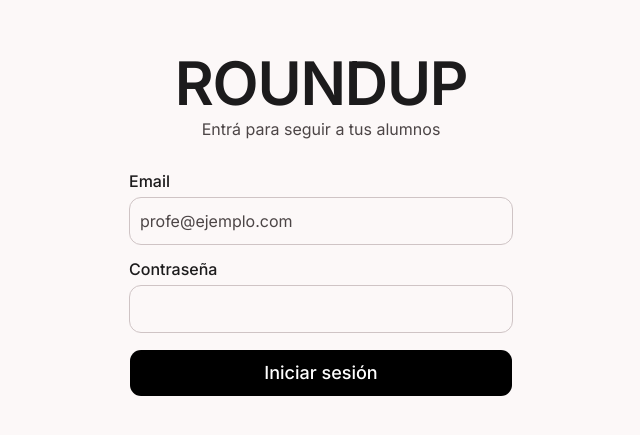
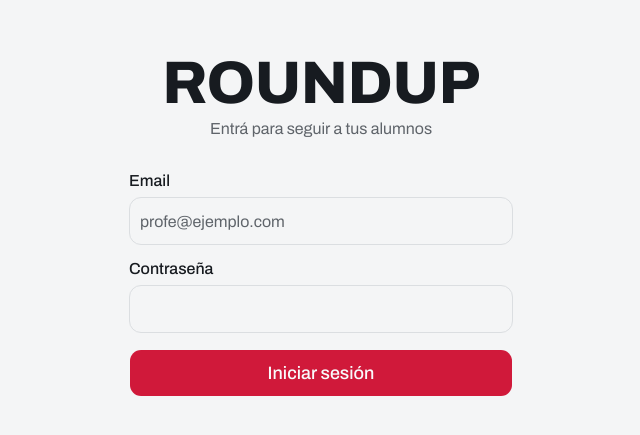
Before and after one commit to fedepasman/RoundUp, a Next.js app: page /login in a window 1280 px wide. Shown: the part 175-610 px from the top of the page, without its empty margins (319-959 px from the left). Built offline with nearby package versions, Linux system fonts and the light colour scheme.

Commit message:
Revert "style: aplicar design system Boro Athletic Performance"
This reverts commit 98592ddee216fd2dc917c4aaf8c8c1fc45558f9b.

```diff
--- a/src/app/globals.css
+++ b/src/app/globals.css
@@ -39,58 +39,58 @@
   --color-popover: var(--popover);
   --color-card-foreground: var(--card-foreground);
   --color-card: var(--card);
-  --radius-sm: 0.25rem;
-  --radius-md: 0.5rem;
-  --radius-lg: 0.75rem;
-  --radius-xl: 1rem;
-  --radius-2xl: 1.5rem;
-  --radius-3xl: 9999px;
-  --radius-4xl: 9999px;
+  --radius-sm: calc(var(--radius) * 0.6);
+  --radius-md: calc(var(--radius) * 0.8);
+  --radius-lg: var(--radius);
+  --radius-xl: calc(var(--radius) * 1.4);
+  --radius-2xl: calc(var(--radius) * 1.8);
+  --radius-3xl: calc(var(--radius) * 2.2);
+  --radius-4xl: calc(var(--radius) * 2.6);
 }
 
 /*
- * RoundUp — tokens Boro Athletic Performance
- * surface:    fondo cálido off-white (#fcf8f8)
- * foreground: carbón oscuro (#1c1b1c)
- * primary:    negro (#000000) — autoridad y fuerza
- * ring/focus: azul Athletic (#0050d7) — color de acción
- * success:    verde (asistencia presente)
+ * RoundUp — tokens de diseño (solo modo claro)
+ * lona:        fondo gris claro neutro (la lona del ring)
+ * tinta:       carbón azulado para texto
+ * rojo córner: primario, acciones y marca
+ * verde:       éxito / "presente"
+ * azul córner: series de datos secundarias
  */
 :root {
-  --background: #fcf8f8;
-  --foreground: #1c1b1c;
-  --card: #ffffff;
-  --card-foreground: #1c1b1c;
-  --popover: #ffffff;
-  --popover-foreground: #1c1b1c;
-  --primary: #000000;
-  --primary-foreground: #ffffff;
-  --secondary: #f1eded;
-  --secondary-foreground: #1c1b1c;
-  --muted: #ebe7e7;
-  --muted-foreground: #4c4546;
-  --accent: #f5f1f1;
-  --accent-foreground: #1c1b1c;
-  --destructive: #ba1a1a;
-  --border: #cfc4c5;
-  --input: #cfc4c5;
-  --ring: #0050d7;
-  --chart-1: #000000;
-  --chart-2: #0050d7;
+  --background: oklch(0.97 0.002 247);
+  --foreground: oklch(0.22 0.012 255);
+  --card: oklch(1 0 0);
+  --card-foreground: oklch(0.22 0.012 255);
+  --popover: oklch(1 0 0);
+  --popover-foreground: oklch(0.22 0.012 255);
+  --primary: oklch(0.55 0.21 20);
+  --primary-foreground: oklch(0.985 0.002 247);
+  --secondary: oklch(0.93 0.005 247);
+  --secondary-foreground: oklch(0.28 0.012 255);
+  --muted: oklch(0.94 0.004 247);
+  --muted-foreground: oklch(0.5 0.012 255);
+  --accent: oklch(0.93 0.02 20);
+  --accent-foreground: oklch(0.4 0.16 20);
+  --destructive: oklch(0.55 0.21 20);
+  --border: oklch(0.9 0.005 247);
+  --input: oklch(0.9 0.005 247);
+  --ring: oklch(0.55 0.21 20);
+  --chart-1: oklch(0.55 0.21 20);
+  --chart-2: oklch(0.55 0.18 262);
   --chart-3: oklch(0.6 0.14 150);
   --chart-4: oklch(0.7 0.14 80);
-  --chart-5: #4c4546;
-  --radius: 0.5rem;
+  --chart-5: oklch(0.45 0.012 255);
+  --radius: 0.75rem;
   --success: oklch(0.6 0.14 150);
-  --success-foreground: #ffffff;
-  --sidebar: #ffffff;
-  --sidebar-foreground: #1c1b1c;
-  --sidebar-primary: #000000;
-  --sidebar-primary-foreground: #ffffff;
-  --sidebar-accent: #f5f1f1;
-  --sidebar-accent-foreground: #1c1b1c;
-  --sidebar-border: #cfc4c5;
-  --sidebar-ring: #0050d7;
+  --success-foreground: oklch(0.985 0.002 247);
+  --sidebar: oklch(1 0 0);
+  --sidebar-foreground: oklch(0.22 0.012 255);
+  --sidebar-primary: oklch(0.55 0.21 20);
+  --sidebar-primary-foreground: oklch(0.985 0.002 247);
+  --sidebar-accent: oklch(0.94 0.004 247);
+  --sidebar-accent-foreground: oklch(0.28 0.012 255);
+  --sidebar-border: oklch(0.9 0.005 247);
+  --sidebar-ring: oklch(0.55 0.21 20);
 }
 
 @theme inline {
@@ -110,25 +110,16 @@
   }
 }
 
-/* Títulos de sección: Inter semibold compacto */
 @utility font-display {
   font-family: var(--font-sans);
-  font-weight: 600;
-  letter-spacing: -0.02em;
-  line-height: 1.1;
+  font-stretch: 125%;
+  font-weight: 800;
+  letter-spacing: -0.01em;
 }
 
-/* Marcas, tiempos y rankings: números tabulares */
+/* Marcas, tiempos y rankings: números tabulares estilo "round counter" */
 @utility numeros-marca {
   font-variant-numeric: tabular-nums;
+  font-stretch: 112%;
   font-weight: 700;
 }
-
-/* Labels de categoría: mayúsculas tracking amplio */
-@utility label-caps {
-  font-size: 0.75rem;
-  font-weight: 600;
-  line-height: 1rem;
-  letter-spacing: 0.05em;
-  text-transform: uppercase;
-}
--- a/src/app/layout.tsx
+++ b/src/app/layout.tsx
@@ -1,11 +1,12 @@
 import type { Metadata, Viewport } from "next";
-import { Inter } from "next/font/google";
+import { Archivo } from "next/font/google";
 import { PWARegister } from "@/components/pwa-register";
 import "./globals.css";
 
-const inter = Inter({
+const archivo = Archivo({
   variable: "--font-sans",
   subsets: ["latin"],
+  axes: ["wdth"],
 });
 
 export const metadata: Metadata = {
@@ -31,7 +32,7 @@ export const metadata: Metadata = {
 };
 
 export const viewport: Viewport = {
-  themeColor: "#000000",
+  themeColor: "#c4233b",
   width: "device-width",
   initialScale: 1,
   minimumScale: 1,
@@ -45,7 +46,7 @@ export default function RootLayout({
   children: React.ReactNode;
 }>) {
   return (
-    <html lang="es" className={`${inter.variable} h-full antialiased`}>
+    <html lang="es" className={`${archivo.variable} h-full antialiased`}>
       <head>
         <meta name="mobile-web-app-capable" content="yes" />
         <meta name="apple-mobile-web-app-capable" content="yes" />
```
